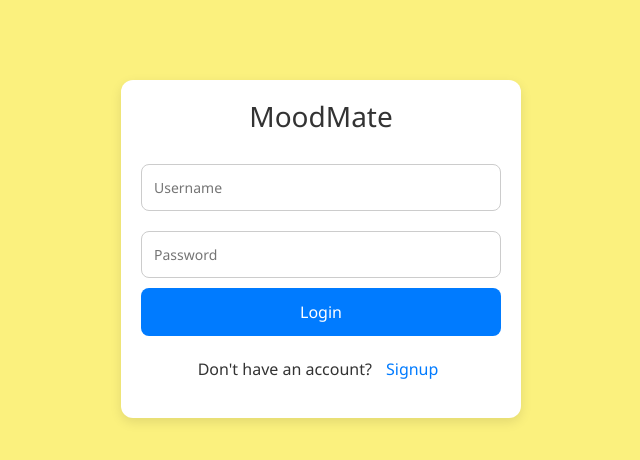
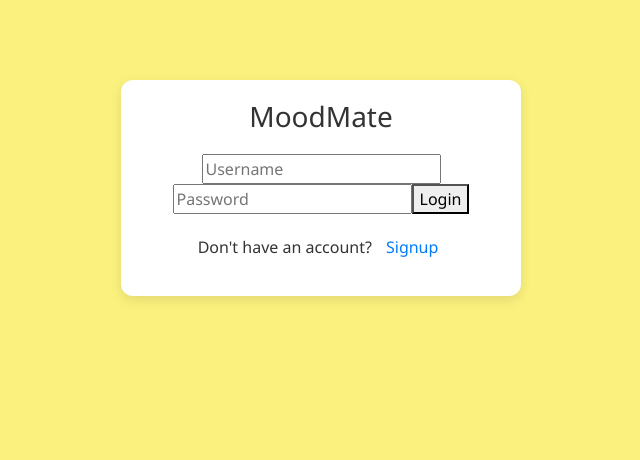
Before and after one commit to Arnabpahari/MoodMate, a React (Create React App) app in the folder frontend/: page /auth in a window 1280 px wide. Shown: the top 460 px of the page, without its empty margins (319-959 px from the left). Built offline with nearby package versions, Linux system fonts and the light colour scheme.

Commit message:
Update LoginForm.js

```diff
--- a/frontend/src/components/Auth/LoginForm.js
+++ b/frontend/src/components/Auth/LoginForm.js
@@ -3,76 +3,33 @@ import axios from 'axios';
 import { useNavigate } from 'react-router-dom';
 
 const LoginForm = () => {
+    const navigate = useNavigate();
     const [formData, setFormData] = useState({ username: '', password: '' });
-    const [error, setError] = useState('');
-    const navigate = useNavigate();
 
-    const handleChange = e => {
+    const handleChange = (e) => {
         setFormData({ ...formData, [e.target.name]: e.target.value });
     };
 
-    const handleSubmit = async e => {
+    const handleSubmit = async (e) => {
         e.preventDefault();
-        console.log("Trying login with:", formData);  // 🔍
-
         try {
-            const res = await axios.post(
-                'https://moodmate-backend-bzmq.onrender.com/api/auth/login',
-                formData
-            );
-
-            console.log("Login success:", res.data);  // 🔍
-            localStorage.setItem('token', res.data.token);
-            localStorage.setItem('username', res.data.username);
-            navigate('/home');
+            const res = await axios.post('http://localhost:5000/api/auth/login', formData);
+            const token = res.data.token;
+            console.log("Login success. Token:", token);
+            localStorage.setItem('token', token);
+            navigate('/home'); // ✅ navigate after setting token
         } catch (err) {
-            console.error("Login failed:", err.response?.data || err.message);  // 🔍
-            setError(err.response?.data?.message || 'Login error');
+            console.error("Login failed:", err.response?.data?.message || err.message);
         }
     };
 
     return (
         <form onSubmit={handleSubmit}>
-            <input
-                name="username"
-                placeholder="Username"
-                value={formData.username}
-                onChange={handleChange}
-                style={inputStyle}
-                required
-            />
-            <input
-                type="password"
-                name="password"
-                placeholder="Password"
-                value={formData.password}
-                onChange={handleChange}
-                style={inputStyle}
-                required
-            />
-            {error && <p style={{ color: 'red' }}>{error}</p>}
-            <button type="submit" style={buttonStyle}>Login</button>
+            <input type="text" name="username" value={formData.username} onChange={handleChange} placeholder="Username" />
+            <input type="password" name="password" value={formData.password} onChange={handleChange} placeholder="Password" />
+            <button type="submit">Login</button>
         </form>
     );
 };
 
-const inputStyle = {
-    width: '100%',
-    padding: '12px',
-    margin: '10px 0',
-    borderRadius: '8px',
-    border: '1px solid #ccc',
-    fontSize: '14px'
-};
-
-const buttonStyle = {
-    width: '100%',
-    padding: '12px',
-    backgroundColor: '#007bff',
-    color: '#fff',
-    border: 'none',
-    borderRadius: '8px',
-    fontSize: '16px'
-};
-
 export default LoginForm;
```
